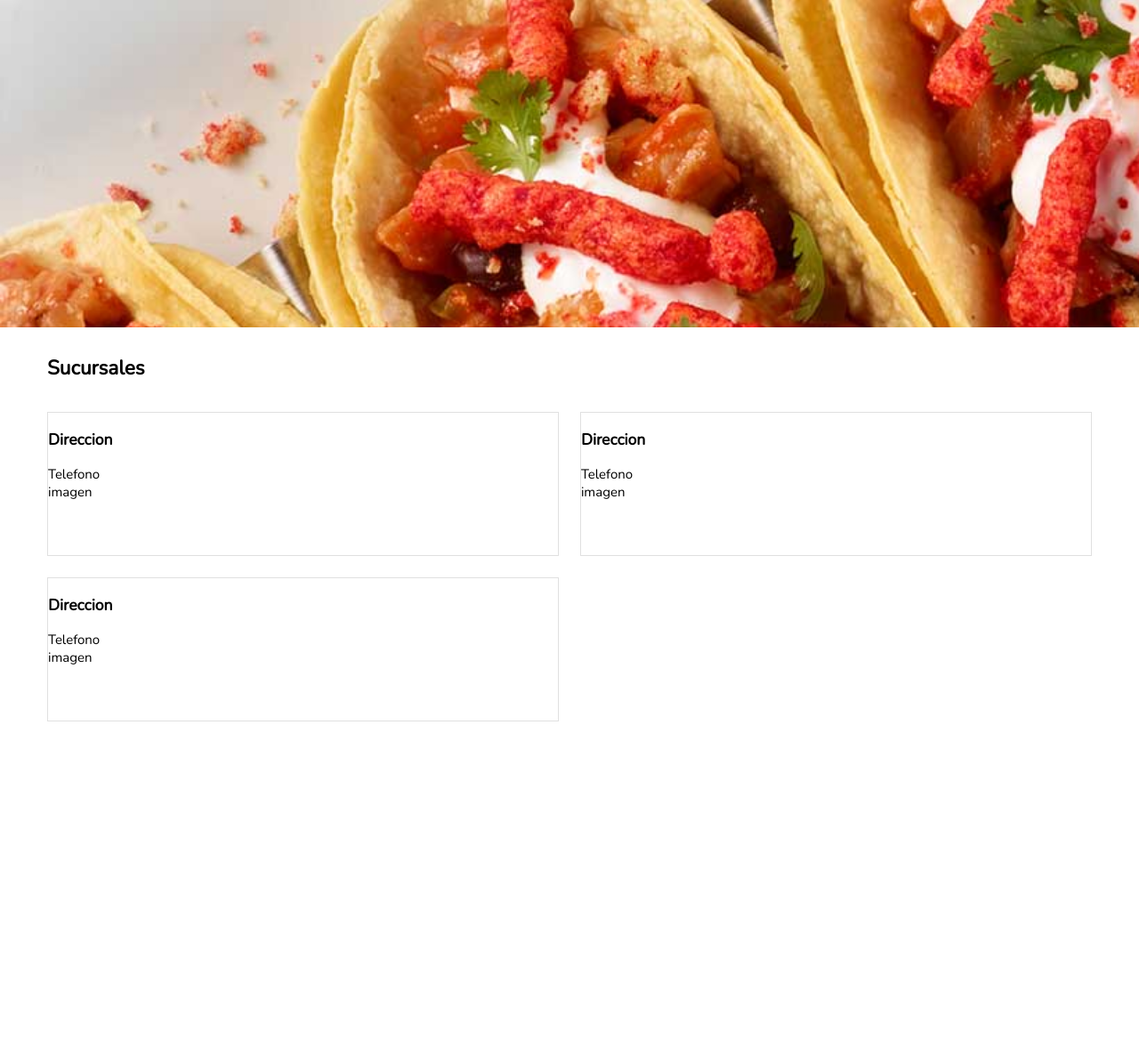
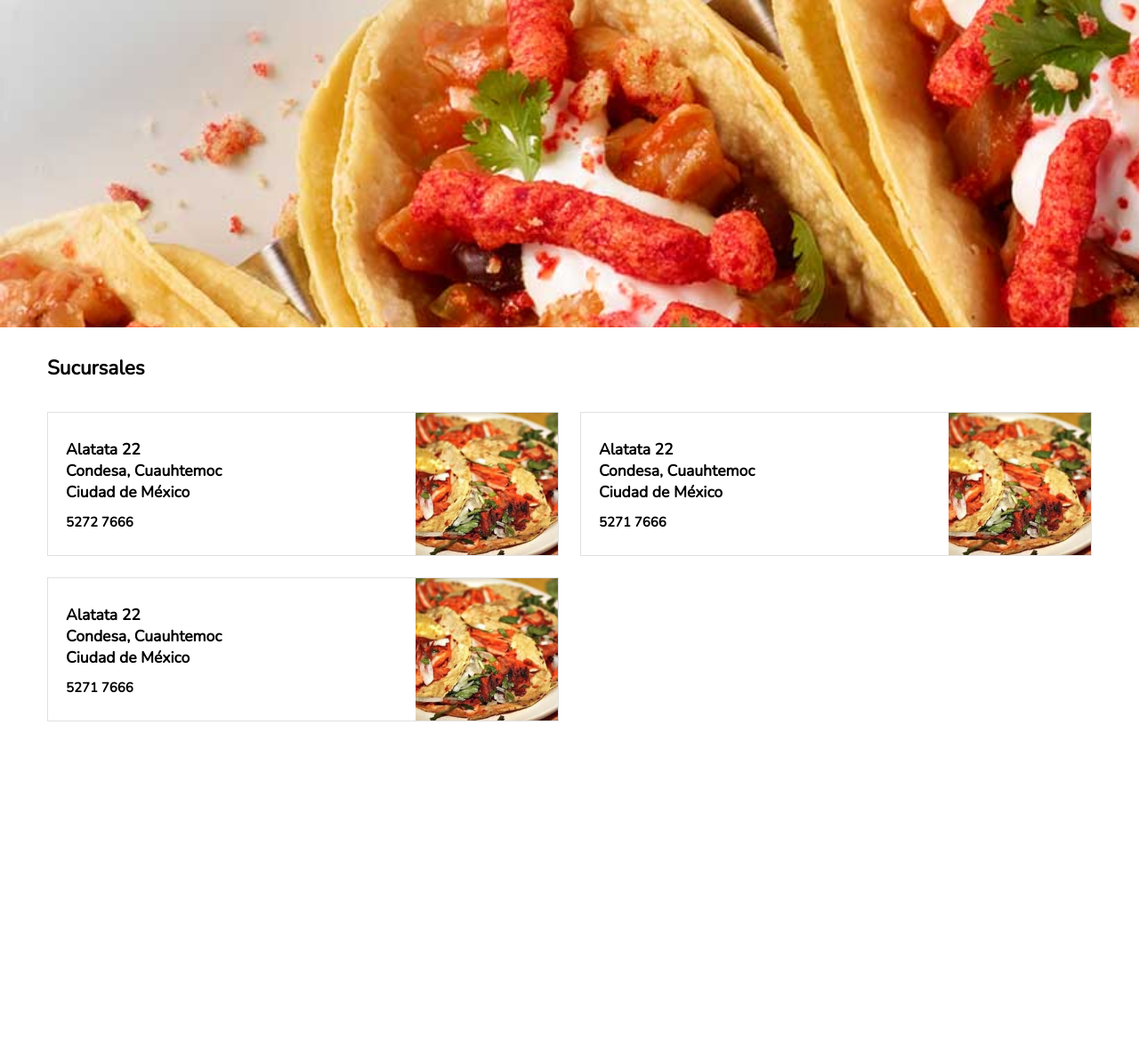
Before and after one commit to EderVs/ProyectoFinalFBD, a Django app: page /inicio/ in a window 1280 px wide; the page is wider, and only the part inside the window is pictured. Shown: the part 78-1246 px from the top of that part at 89% size. Run offline with Django 3.2, Linux system fonts and the light colour scheme.

Commit message:
Caja de Sucursales terminada

```diff
--- a/Tacoste/inicio/static/inicio/css/index.css
+++ b/Tacoste/inicio/static/inicio/css/index.css
@@ -82,6 +82,28 @@ header div {
     margin-left: 20px;
 }
 
+.caja h4 {
+    margin-top: 12px;
+}
+
+.caja img {
+    display: inline-block;
+    height: 160px;
+    position: absolute;
+    width: 160px;
+}
+
+.caja-contenido {
+    display: inline-block;
+    padding: 17px 20px;
+    width: 373px;
+    height: 160px;
+}
+
+.caja-direccion {
+    display: block;
+}
+
 .imagen-grande {
     height: 370px;
     position: absolute;
@@ -105,3 +127,8 @@ header div {
     color: white;
     padding: 12px 13px;
 }
+
+.sucursal-direccion {
+    margin-bottom: 0;
+    margin-top: 12px;
+}
--- a/Tacoste/inicio/templates/inicio/index.html
+++ b/Tacoste/inicio/templates/inicio/index.html
@@ -29,31 +29,61 @@
                 <h2 id="sucursales-titulo">Sucursales</h2>
                 <div>
                     <article class="caja">
-                        <div>
-                            <h3 class="sucursal-direccion">Direccion</h3>
-                            <span class="sucursal-telefono">Telefono</span>
+                        <div class="caja-contenido">
+                            <h3 class="sucursal-direccion">
+                                <span class="caja-direccion sucursal-calle">
+                                    Alatata 22
+                                </span>
+                                <span class="caja-direccion sucursal-colonia">
+                                    Condesa, Cuauhtemoc
+                                </span>
+                                <span class="caja-direccion sucursal-estado">
+                                    Ciudad de México
+                                </span>
+                            </h3>
+                            <h4>
+                                <span class="sucursal-telefono">5272 7666</span>
+                            </h4>
                         </div>
-                        <picture>
-                            imagen
-                        </picture>
+                        <img src="{% static 'inicio/img/sucursal.jpg' %}">
                     </article>
                     <article class="caja">
-                        <div>
-                            <h3 class="sucursal-direccion">Direccion</h3>
-                            <span class="sucursal-telefono">Telefono</span>
+                        <div class="caja-contenido">
+                            <h3 class="sucursal-direccion">
+                                <span class="caja-direccion sucursal-calle">
+                                    Alatata 22
+                                </span>
+                                <span class="caja-direccion sucursal-colonia">
+                                    Condesa, Cuauhtemoc
+                                </span>
+                                <span class="caja-direccion sucursal-estado">
+                                    Ciudad de México
+                                </span>
+                            </h3>
+                            <h4>
+                                <span class="sucursal-telefono">5271 7666</span>
+                            </h4>
                         </div>
-                        <picture>
-                            imagen
-                        </picture>
+                        <img src="{% static 'inicio/img/sucursal.jpg' %}">
                     </article>
                     <article class="caja">
-                        <div>
-                            <h3 class="sucursal-direccion">Direccion</h3>
-                            <span class="sucursal-telefono">Telefono</span>
+                        <div class="caja-contenido">
+                            <h3 class="sucursal-direccion">
+                                <span class="caja-direccion sucursal-calle">
+                                    Alatata 22
+                                </span>
+                                <span class="caja-direccion sucursal-colonia">
+                                    Condesa, Cuauhtemoc
+                                </span>
+                                <span class="caja-direccion sucursal-estado">
+                                    Ciudad de México
+                                </span>
+                            </h3>
+                            <h4>
+                                <span class="sucursal-telefono">5271 7666</span>
+                            </h4>
                         </div>
-                        <picture>
-                            imagen
-                        </picture>
+                        <img src="{% static 'inicio/img/sucursal.jpg' %}">
                     </article>
                 </div>
             </div>
```
Also changed, not shown: Tacoste/inicio/static/inicio/img/sucursal.jpg (added), 1 other file.
